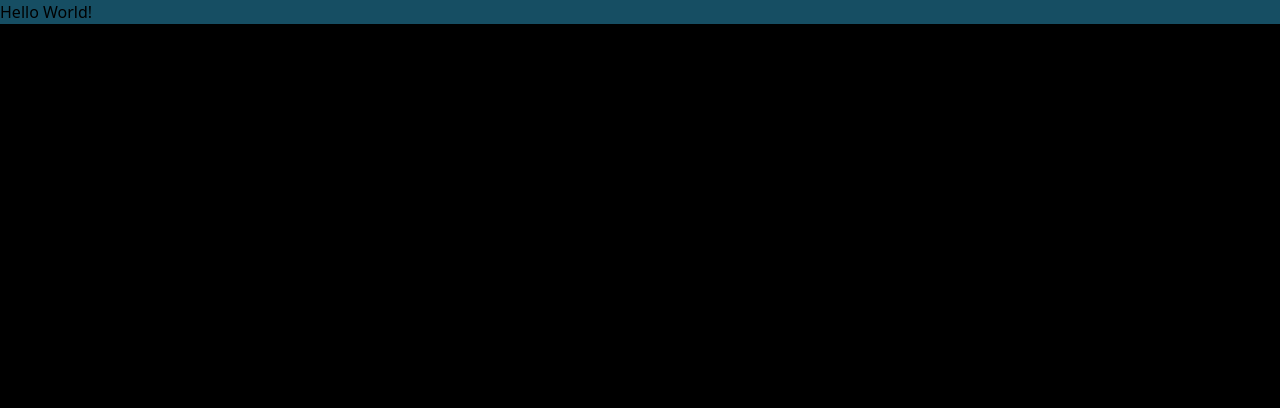
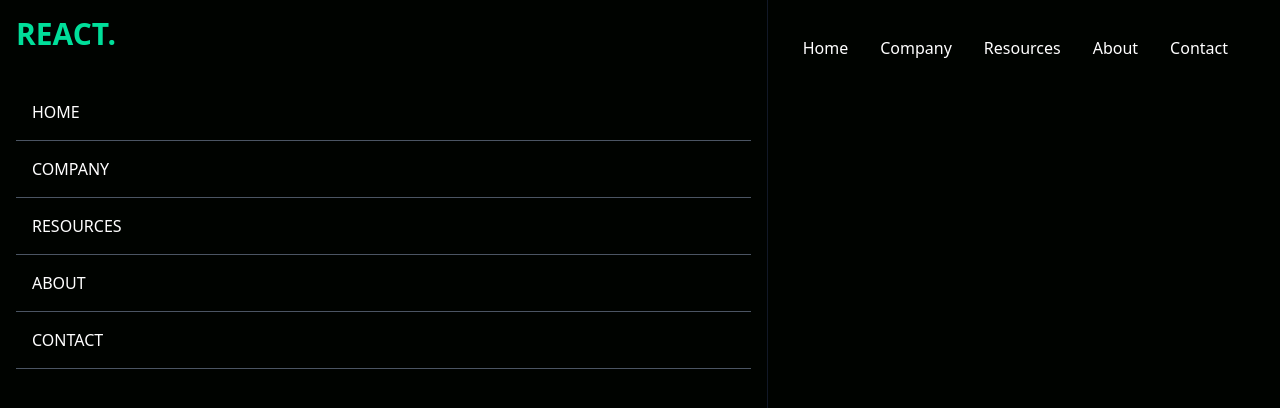
Before and after one commit to Uncle-Solomon/ReactTutorial, a React (Create React App) app: page / in a window 1280 px wide. Shown: the top 408 px of the page. Built offline with nearby package versions, Linux system fonts and the light colour scheme.

Commit message:
Navbar Component

```diff
--- a/package.json
+++ b/package.json
@@ -8,6 +8,7 @@
     "@testing-library/user-event": "^13.5.0",
     "react": "^18.2.0",
     "react-dom": "^18.2.0",
+    "react-icons": "^4.8.0",
     "react-scripts": "5.0.1",
     "web-vitals": "^2.1.4"
   },
--- a/src/App.js
+++ b/src/App.js
@@ -1,8 +1,9 @@
 import React from "react";
+import Navbar from "./components/Navbar";
 function App() {
   return (
-    <div className="App">
-      <h1 className="bg-cyan-900">Hello World!</h1>
+    <div>
+      <Navbar />
     </div>
   );
 }
--- /dev/null
+++ b/src/components/Navbar.jsx
@@ -0,0 +1,44 @@
+import React, { useState } from "react";
+import { AiOutlineClose, AiOutlineMenu } from "react-icons/ai";
+
+const Navbar = () => {
+  const [nav, setNav] = useState(false);
+  const handleNav = () => {
+    setNav(!nav);
+  };
+  return (
+    <div className="text-white flex items-center h-24 max-w-[1240px] mx-auto px-4 justify-between">
+      <h1 className=" w-full text-3xl font-bold text-[#00df9a]">REACT.</h1>
+      <ul className="hidden md:flex">
+        <li className="p-4">Home</li>
+        <li className="p-4">Company</li>
+        <li className="p-4">Resources</li>
+        <li className="p-4">About</li>
+        <li className="p-4">Contact</li>
+      </ul>
+      <div onClick={handleNav} className="block md:hidden">
+        {!nav ? <AiOutlineClose size={20} /> : <AiOutlineMenu size={20} />}
+      </div>
+      <div
+        className={
+          !nav
+            ? "fixed left-0 top-0 w-[60%] h-full border-r border-r-gray-900 bg-[#000300] ease-in-out duration-500"
+            : "fixed left-[-100%]"
+        }
+      >
+        <h1 className=" w-full text-3xl font-bold text-[#00df9a] m-4">
+          REACT.
+        </h1>
+        <ul className="uppercase p-4">
+          <li className="p-4 border-b border-gray-600">Home</li>
+          <li className="p-4 border-b border-gray-600">Company</li>
+          <li className="p-4 border-b border-gray-600">Resources</li>
+          <li className="p-4 border-b border-gray-600">About</li>
+          <li className="p-4 border-b border-gray-600">Contact</li>
+        </ul>
+      </div>
+    </div>
+  );
+};
+
+export default Navbar;
--- a/src/index.css
+++ b/src/index.css
@@ -3,5 +3,5 @@
 @tailwind utilities;
 
 body {
-  background-color: #000000;
+  background-color: #000300;
 }
```
Also changed, not shown: 1 other file (tests, documents, lock files or other folders).
